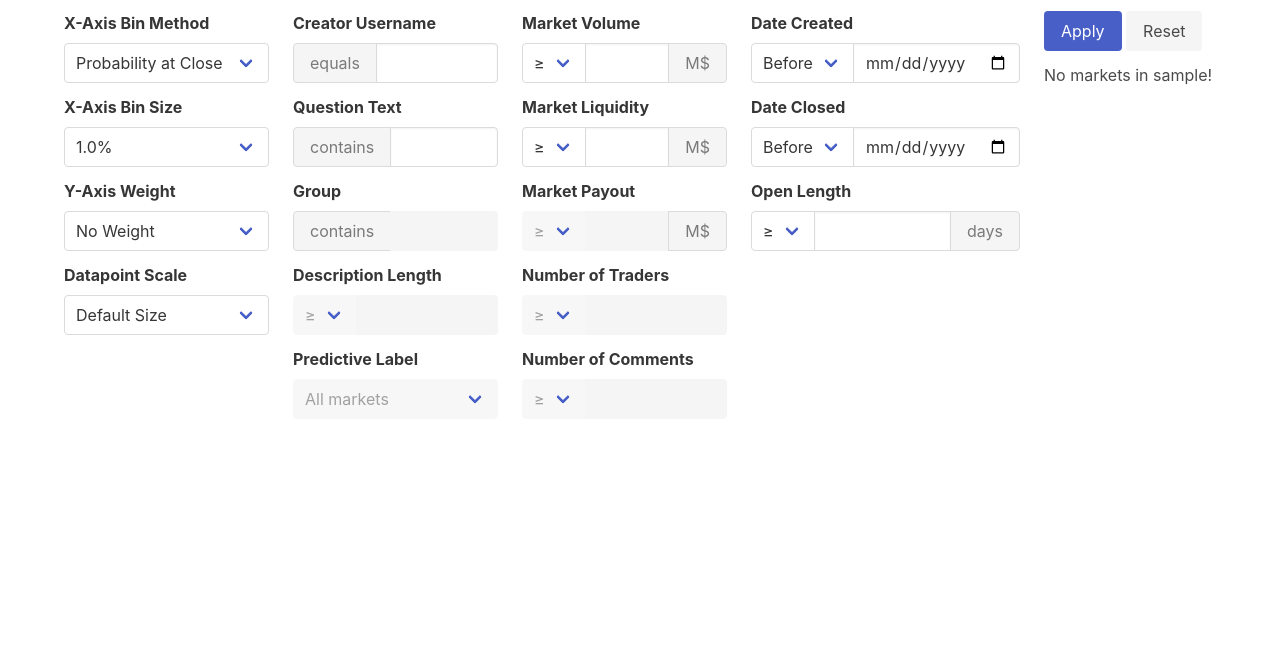
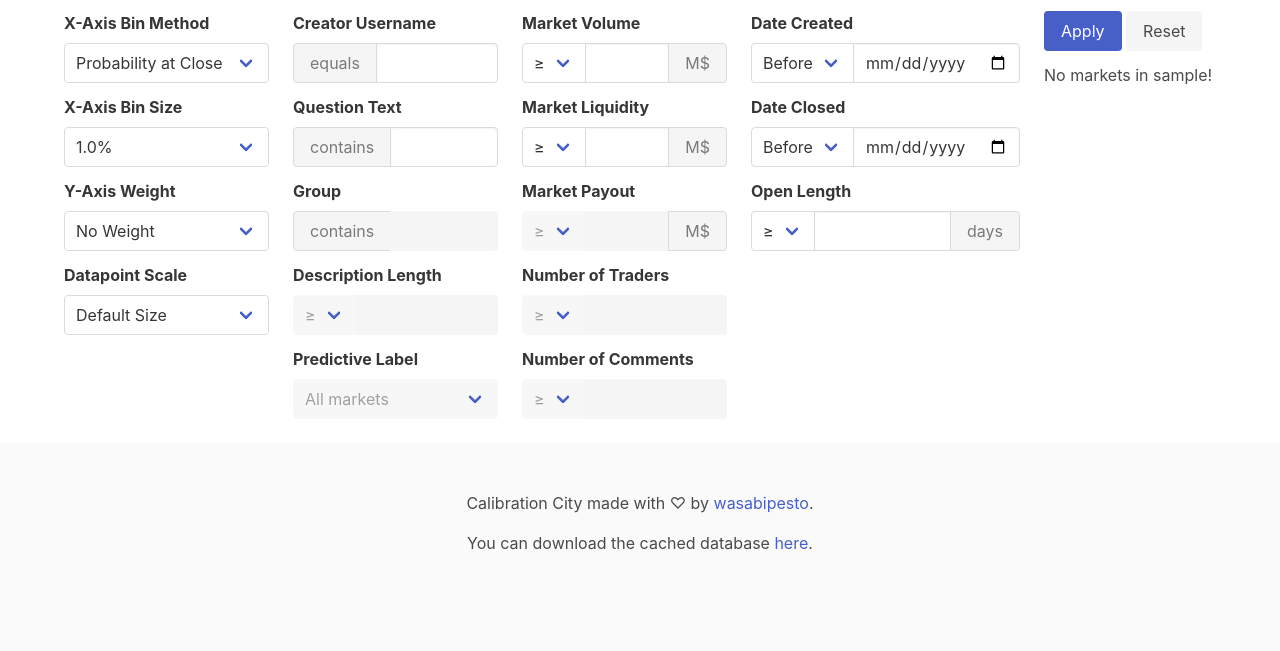
Before and after one commit to wasabipesto/calibration-site, a Flask app: page /manifold in a window 1280 px wide. Shown: the part 463-1114 px from the top of the page. Before the commit the page ends 869 px from the top, so only its background shows below. Run offline with Flask 3, Linux system fonts and the light colour scheme; data that the repository does not hold is empty; some libraries are stand-ins or nearby versions.

Commit message:
add db link

```diff
--- a/app.py
+++ b/app.py
@@ -1,4 +1,4 @@
-from flask import Flask, render_template, request, jsonify
+from flask import Flask, render_template, request, jsonify, send_file
 from waitress import serve
 from apscheduler.schedulers.background import BackgroundScheduler
 from datetime import datetime, timedelta
@@ -147,6 +147,10 @@ def refresh_data():
 @app.route('/')
 def index_base():
     return render_template('index.html')
+
+@app.route('/db')
+def download_db():
+    return send_file('/usr/src/data/database.db')
 
 @app.route('/manifold')
 def index_manifold():
--- a/templates/index.html
+++ b/templates/index.html
@@ -21,6 +21,7 @@
     <footer class="footer">
       <div class="content has-text-centered">
         <p>Calibration City made with ♡ by <a href="https://wasabipesto.com">wasabipesto</a>.</p>
+        <p>You can download the cached database <a href="/manifold/db">here</a>.</p>
       </div>
     </footer>
   </body>
--- a/templates/manifold.html
+++ b/templates/manifold.html
@@ -276,6 +276,7 @@
         </div>
       </form>
     </div>
+    <br />
     <script src="https://cdn.plot.ly/plotly-latest.min.js"></script>
     <script>
       document.getElementById('options_form').addEventListener('submit', function (event) {
@@ -424,5 +425,11 @@
         document.getElementById('status_reponse').innerHTML = html
       }
     </script>
+    <footer class="footer">
+      <div class="content has-text-centered">
+        <p>Calibration City made with ♡ by <a href="https://wasabipesto.com">wasabipesto</a>.</p>
+        <p>You can download the cached database <a href="/manifold/db">here</a>.</p>
+      </div>
+    </footer>
   </body>
 </html>
```
Also changed, not shown: README.md, 2 other files.
